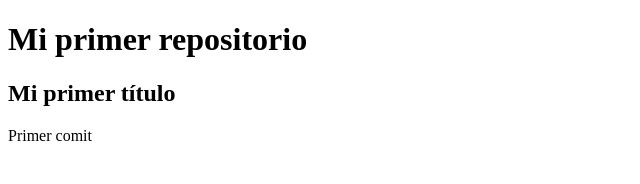
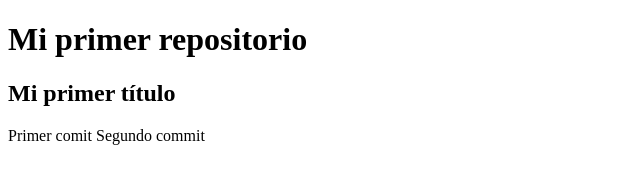
Before and after one commit to galianogonzalo/prueba_despliegue, a plain HTML site: page index.html in a window 1280 px wide. Shown: the whole page, without its empty margins (0-640 px from the left). Drawn offline with Linux system fonts and the light colour scheme.

Commit message:
segundocommit

```diff
--- a/index.html
+++ b/index.html
@@ -9,5 +9,6 @@
     <h1>Mi primer repositorio</h1>
     <h2>Mi primer título</h2>
     <p1>Primer comit</p1>
+    <p2>Segundo commit</p2>
 </body>
 </html>
```
